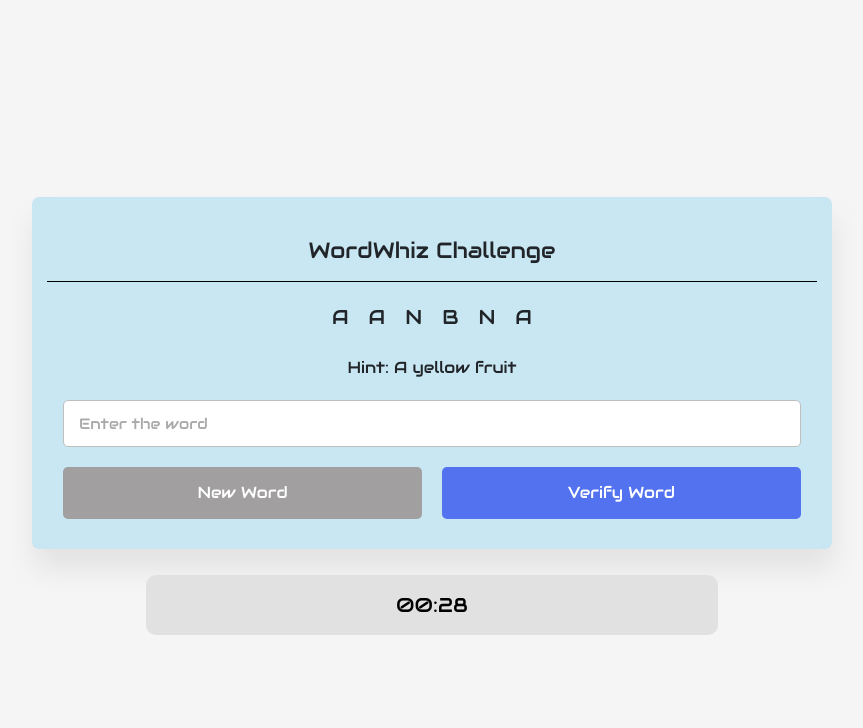
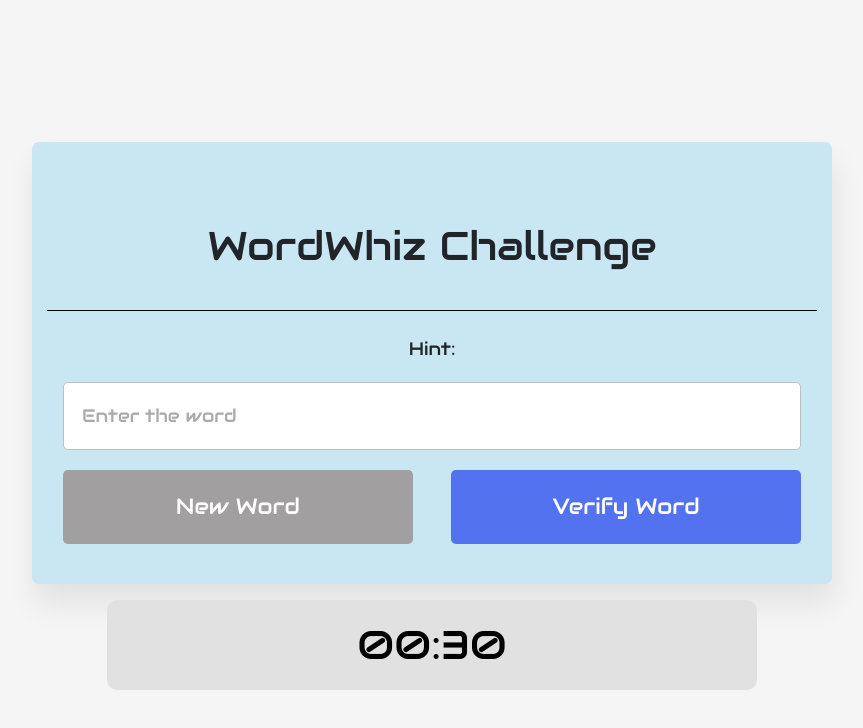
Before and after one commit to NeNeZoRr/WebgameProject, a website: page main.html in a window 1280 px wide. Both pictures are taken after a click on the button "New Word". Shown: the whole page, without its empty margins (208-1071 px from the left). Drawn offline with nearby package versions, Linux system fonts and the light colour scheme.

Commit message:
Update 7 	modified:   Styling.css 	modified:   main.js

```diff
--- a/Styling.css
+++ b/Styling.css
@@ -144,8 +144,6 @@ body {
 
 /* Media Query for Smaller Screens */
 @media screen and (max-width: 470px) {
-}
-
     .container h2 {
         font-size: 1.375em;
         padding: 0.8125em 1.25em;
@@ -181,3 +179,4 @@ body {
         font-size: 1.25em;
         margin-top: 0.5em;
     }
+}
--- a/main.js
+++ b/main.js
@@ -1,10 +1,9 @@
 const wordText = document.querySelector(".word");
 const hintText = document.querySelector(".hint span");
-const timeText = document.querySelector(".time b");
+const timerDisplay = document.getElementById("timer");
 const inputField = document.querySelector("input");
 const refreshBtn = document.querySelector(".new-word");
 const checkBtn = document.querySelector(".verify-word");
-const timerDisplay = document.getElementById("timer");
 
 let correctWord, timer;
 
@@ -29,9 +28,8 @@ const updateTimerDisplay = remainingTime => {
     timerDisplay.innerText = formattedTime;
 };
 
-const initGame = () => {
-    initTimer(30);
-    let randomObj = wordArray[Math.floor(Math.random() * wordArray.length)];
+const initGame = (words, wordText, hintText, correctWord, inputField) => {
+    let randomObj = words[Math.floor(Math.random() * words.length)];
     let wordArrayShuffled = randomObj.word.split("");
     for (let i = wordArrayShuffled.length - 1; i > 0; i--) {
         let j = Math.floor(Math.random() * (i + 1));
@@ -39,15 +37,16 @@ const initGame = () => {
     }
     wordText.innerText = wordArrayShuffled.join("");
     hintText.innerText = randomObj.hint;
-    correctWord = randomObj.word.toLowerCase();
+    correctWord.value = randomObj.word.toLowerCase();
     inputField.value = "";
     inputField.setAttribute("maxlength", correctWord.length);
+    initTimer(30);
 };
 
 const checkWord = () => {
     let userWord = inputField.value.toLowerCase();
     if (!userWord) return alert("Please enter the word to check!");
-    if (userWord !== correctWord) return alert(`Oops! ${userWord} is not a correct word`);
+    if (userWord !== correctWord) return alert(`Oops! ${userWord} is not the correct word`);
     clearInterval(timer);
     alert(`Congrats! ${correctWord.toUpperCase()} is the correct word`);
     initGame();
@@ -55,4 +54,6 @@ const checkWord = () => {
 
 refreshBtn.addEventListener("click", initGame);
 checkBtn.addEventListener("click", checkWord);
+
+
 initGame();
```
